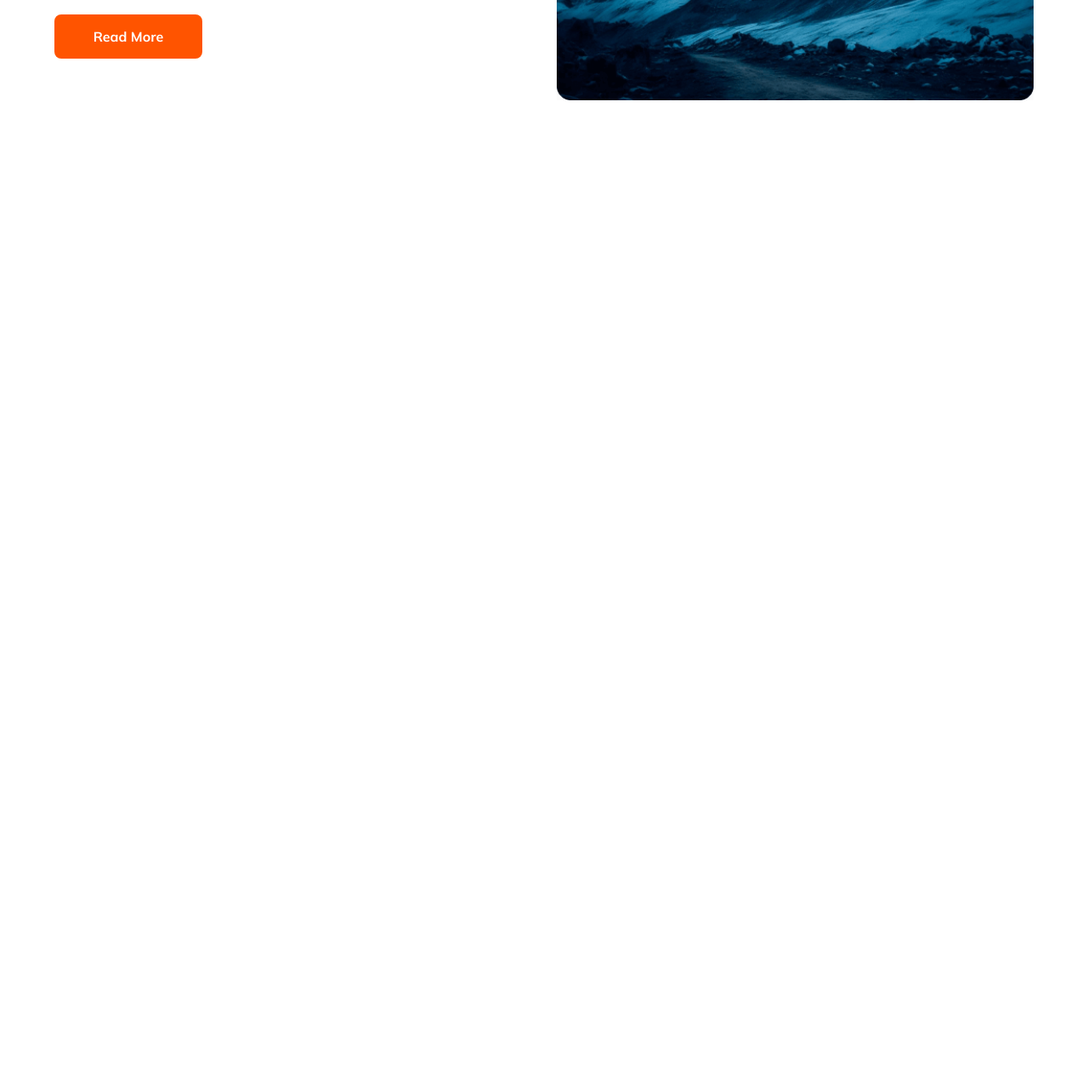
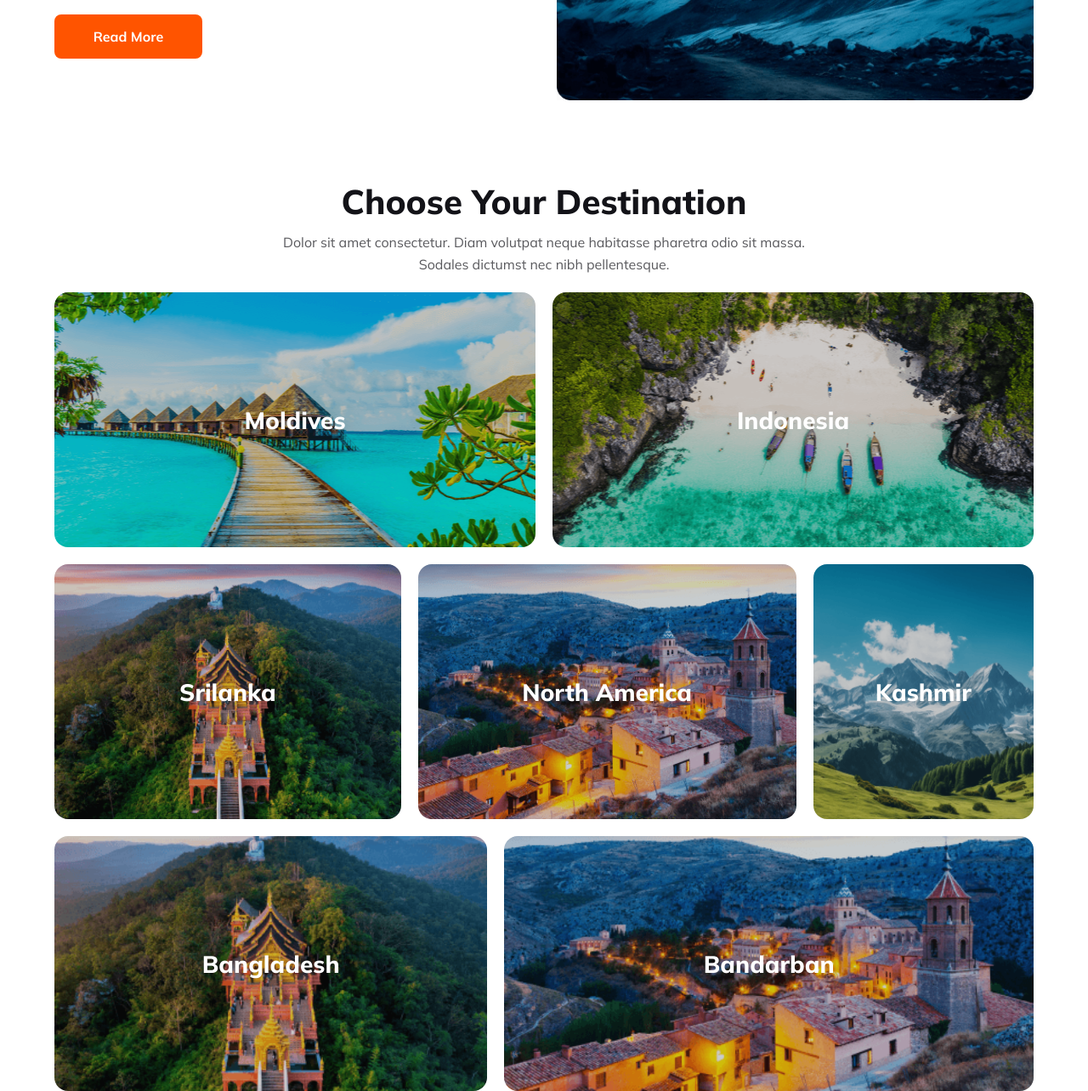
Before and after one commit to eftakhar-491/Batch-9-Assignment-2, a plain HTML site: page index.html in a window 1280 px wide. Shown: the part 1251-2535 px from the top of the page at 85% size. Before the commit the page ends 1463 px from the top, so only its background shows below. Drawn offline with Linux system fonts and the light colour scheme.

Commit message:
destination section done

```diff
--- a/index.html
+++ b/index.html
@@ -47,7 +47,7 @@
       </div>
     </header>
     <main>
-      <div class="popular-tours">
+      <section class="popular-tours">
         <div class="populer-tour-details">
           <h1>Our Popular Tours</h1>
           <p>
@@ -80,7 +80,27 @@
         <div class="popular-tour-img">
           <img src="./assets/Images/popular.png" alt="" />
         </div>
-      </div>
+      </section>
+      <section class="destination">
+        <h1>Choose Your Destination</h1>
+        <p>
+          Dolor sit amet consectetur. Diam volutpat neque habitasse pharetra
+          odio sit massa. Sodales dictumst nec nibh pellentesque.
+        </p>
+        <div class="row1">
+          <div class="col1">Moldives</div>
+          <div class="col2">Indonesia</div>
+        </div>
+        <div class="row2">
+          <div class="col1">Srilanka</div>
+          <div class="col2">North America</div>
+          <div class="col3">Kashmir</div>
+        </div>
+        <div class="row3">
+          <div class="col1">Bangladesh</div>
+          <div class="col2">Bandarban</div>
+        </div>
+      </section>
     </main>
   </body>
 </html>
--- a/style.css
+++ b/style.css
@@ -184,6 +184,159 @@ nav > .menu-container .home {
 .popular-tour-img img {
   width: 100%;
 }
+/* destination section */
+.destination {
+  width: 90%;
+  margin: 0 auto;
+}
+.destination > h1 {
+  color: rgb(19, 19, 24);
+  font-family: Mulish;
+  font-size: 40px;
+  font-weight: 800;
+  line-height: 50px;
+
+  text-align: center;
+}
+.destination > p {
+  color: rgba(19, 19, 24, 0.7);
+  font-family: Mulish;
+  font-size: 16px;
+  font-weight: 400;
+  line-height: 26px;
+  text-align: center;
+  max-width: 650px;
+  margin: 10px auto 20px auto;
+}
+.row1 {
+  height: 300px;
+  display: grid;
+  grid-template-columns: 1fr 1fr;
+  gap: 20px;
+}
+.row1 > .col1 {
+  background-color: rgba(19, 19, 24, 0.2);
+  background-image: url(./assets/Images/maldives.png);
+  background-position: center;
+  background-size: cover;
+  background-repeat: no-repeat;
+  color: rgb(255, 255, 255);
+  font-family: Mulish;
+  font-size: 28px;
+  font-weight: 800;
+  border-radius: 16px;
+  display: flex;
+  justify-content: center;
+  align-items: center;
+}
+.row1 > .col2 {
+  background-color: rgba(19, 19, 24, 0.2);
+  border-radius: 16px;
+  background-image: url(./assets/Images/indonesia.png);
+  background-position: center;
+  background-size: cover;
+  background-repeat: no-repeat;
+  display: flex;
+  justify-content: center;
+  align-items: center;
+  color: rgb(255, 255, 255);
+  font-family: Mulish;
+  font-size: 28px;
+  font-weight: 800;
+}
+.row2 {
+  margin-top: 20px;
+  height: 300px;
+  display: grid;
+  grid-template-columns: 1.1fr 1.2fr 0.7fr;
+  gap: 20px;
+}
+.row2 > .col1 {
+  background-color: rgba(19, 19, 24, 0.2);
+  background-image: url(./assets/Images/srilanka.png);
+  background-position: center;
+  background-size: cover;
+  background-repeat: no-repeat;
+  color: rgb(255, 255, 255);
+  font-family: Mulish;
+  font-size: 28px;
+  font-weight: 800;
+  border-radius: 16px;
+  display: flex;
+  justify-content: center;
+  align-items: center;
+}
+.row2 > .col2 {
+  background-color: rgba(19, 19, 24, 0.2);
+
+  background-image: url(./assets/Images/northameraca.png);
+  background-position: center;
+  background-size: cover;
+  background-repeat: no-repeat;
+  display: flex;
+  justify-content: center;
+  align-items: center;
+  color: rgb(255, 255, 255);
+  font-family: Mulish;
+  font-size: 28px;
+  font-weight: 800;
+  border-radius: 16px;
+}
+.row2 > .col3 {
+  background-color: rgba(19, 19, 24, 0.2);
+
+  background-image: url(./assets/Images/kashmir.png);
+  background-position: center;
+  background-size: cover;
+  background-repeat: no-repeat;
+  display: flex;
+  justify-content: center;
+  align-items: center;
+  color: rgb(255, 255, 255);
+  font-family: Mulish;
+  font-size: 28px;
+  font-weight: 800;
+  border-radius: 16px;
+}
+.row3 {
+  margin-top: 20px;
+  height: 300px;
+  display: grid;
+  grid-template-columns: 0.9fr 1.1fr;
+  gap: 20px;
+}
+.row3 > .col1 {
+  background-color: rgba(19, 19, 24, 0.2);
+  background-image: url(./assets/Images/srilanka.png);
+  background-position: center;
+  background-size: cover;
+  background-repeat: no-repeat;
+  color: rgb(255, 255, 255);
+  font-family: Mulish;
+  font-size: 28px;
+  font-weight: 800;
+  border-radius: 16px;
+  display: flex;
+  justify-content: center;
+  align-items: center;
+}
+.row3 > .col2 {
+  background-color: rgba(19, 19, 24, 0.2);
+
+  background-image: url(./assets/Images/northameraca.png);
+  background-position: center;
+  background-size: cover;
+  background-repeat: no-repeat;
+  display: flex;
+  justify-content: center;
+  align-items: center;
+  color: rgb(255, 255, 255);
+  font-family: Mulish;
+  font-size: 28px;
+  font-weight: 800;
+  border-radius: 16px;
+}
+
 /* tablet section */
 @media screen and (min-width: 576px) and (max-width: 992px) {
   /* header section */
@@ -241,6 +394,23 @@ nav > .menu-container .home {
   }
   .popular-tour-img {
     width: 100%;
+  }
+  /* destination section */
+
+  .destination > p {
+    font-size: 15px;
+    line-height: 22px;
+  }
+  .row2 {
+    height: 600px;
+    grid-template-columns: 1fr 1fr;
+  }
+
+  .row2 > .col3 {
+    grid-column: 1 / 3;
+  }
+  .row3 {
+    grid-template-columns: 1fr 1fr;
   }
 }
 /* mobile section */
@@ -313,4 +483,27 @@ nav > .menu-container .home {
   .popular-tour-img {
     width: 100%;
   }
+  /* destination section */
+
+  .destination > h1 {
+    font-size: 20px;
+  }
+  .destination > p {
+    font-size: 14px;
+    line-height: 20px;
+  }
+  .row1 {
+    height: 600px;
+    grid-template-columns: 1fr;
+  }
+
+  .row2 {
+    height: 900px;
+    grid-template-columns: 1fr;
+  }
+  .row3 {
+    height: 600px;
+
+    grid-template-columns: 1fr;
+  }
 }
```
Also changed, not shown: assets/Images/indonesia.png (renamed from assets/Images/Rectangle 8.png), assets/Images/kashmir.png (renamed from assets/Images/Rectangle 9.png), assets/Images/maldives.png (renamed from assets/Images/Rectangle 5.png), assets/Images/northameraca.png (renamed from assets/Images/Rectangle 7.png), assets/Images/srilanka.png (renamed from assets/Images/Rectangle 6.png).
